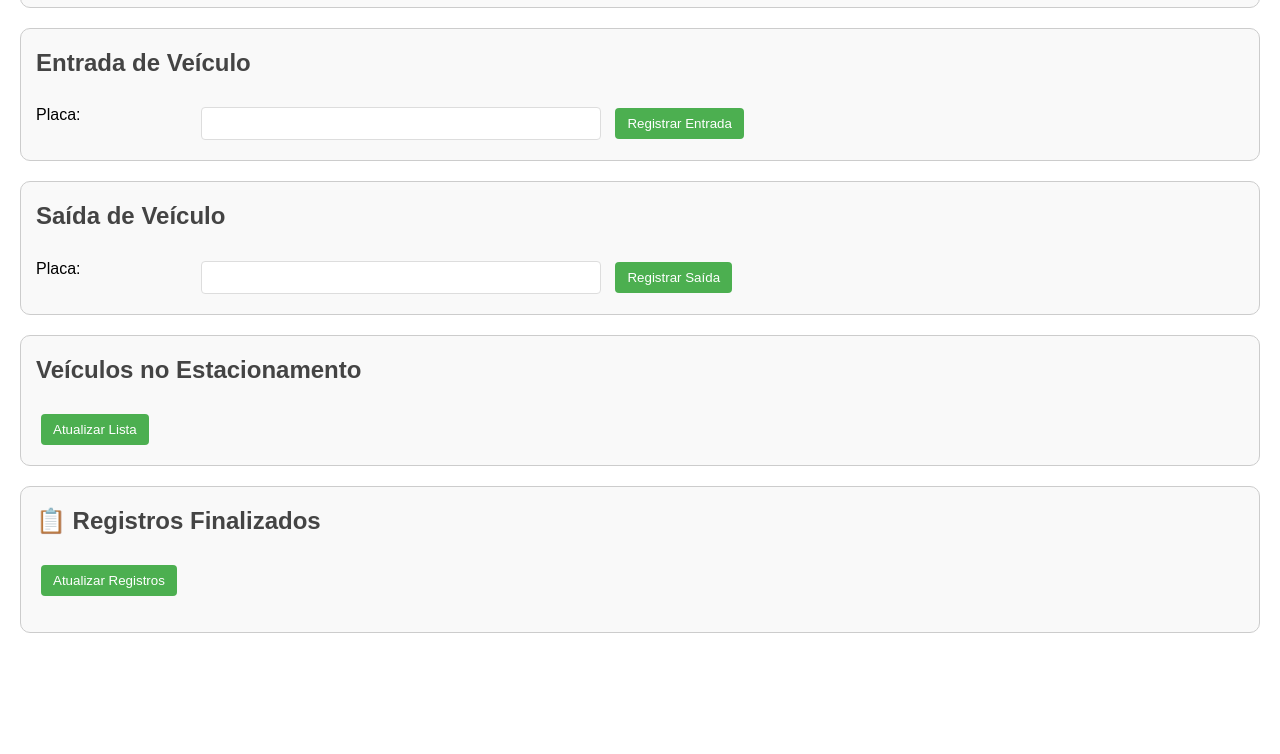
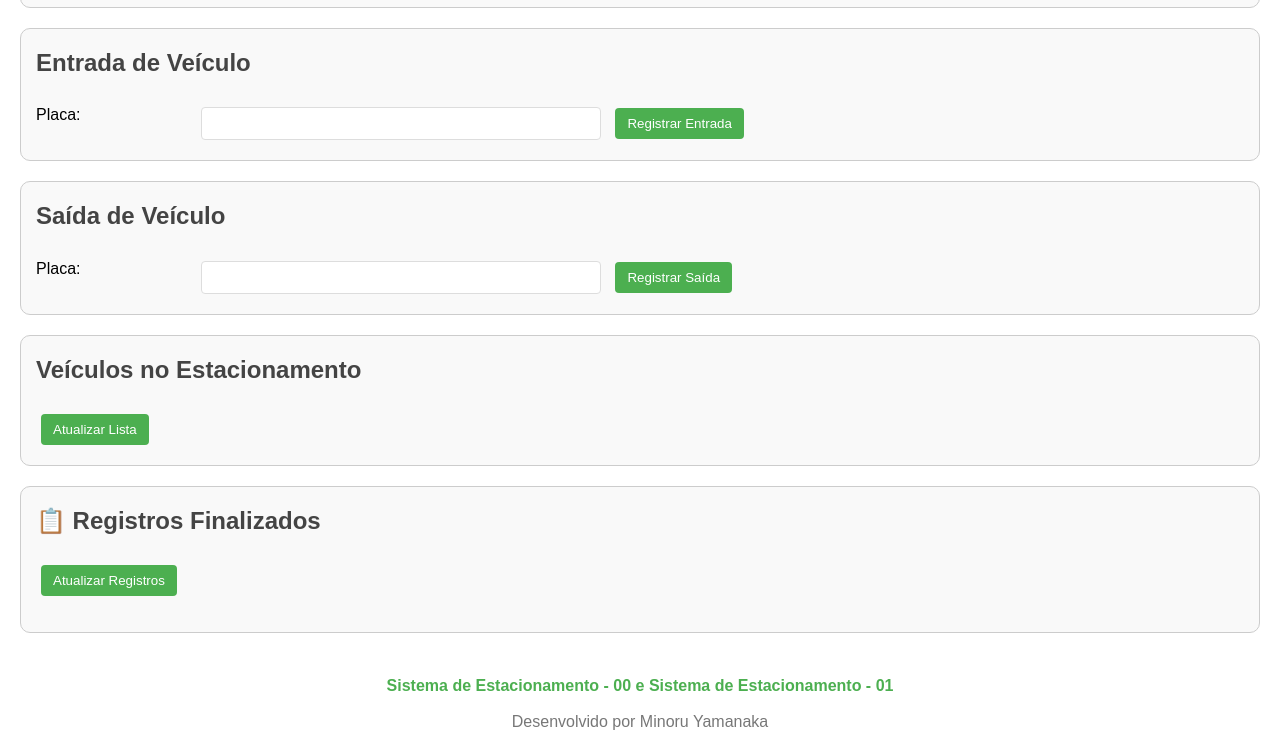
Before and after one commit to minoru-yamanaka/atividade_estacionamento_tii06, a website with bundled scripts: page index.html in a window 1280 px wide. Shown: the part 1060-1814 px from the top of the page. Before the commit the page ends 1713 px from the top, so only its background shows below. Built offline with nearby package versions, Linux system fonts and the light colour scheme.

Commit message:
add up sites

```diff
--- a/index.html
+++ b/index.html
@@ -94,6 +94,21 @@
         <ul id="registrosFinalizados"></ul> <!-- Lista os registros de veículos que já saíram -->
     </section>
 
+    <footer style="text-align: center; margin-top: 40px;">
+        <a href="./Estacionamento-00/Index.html" style="text-decoration: none; color: #4CAF50; font-weight: bold;">
+          Sistema de Estacionamento - 00 e
+        </a>
+
+        <a href="Index.html" style="text-decoration: none; color: #4CAF50; font-weight: bold;">
+            Sistema de Estacionamento - 01
+          </a>
+        <p style="margin-top: 10px;">
+            <a href="https://minoru-yamanaka.github.io/cv/" style="color: #777; text-decoration: none;">
+                Desenvolvido por Minoru Yamanaka
+            <a>
+        </p>
+      </footer>
+
     <!-- Importa o arquivo de script JavaScript que contém a lógica de funcionamento da página -->
     <script type="module" src="./js/script.js"></script>
 </body>
```
Also changed, not shown: README.md.
